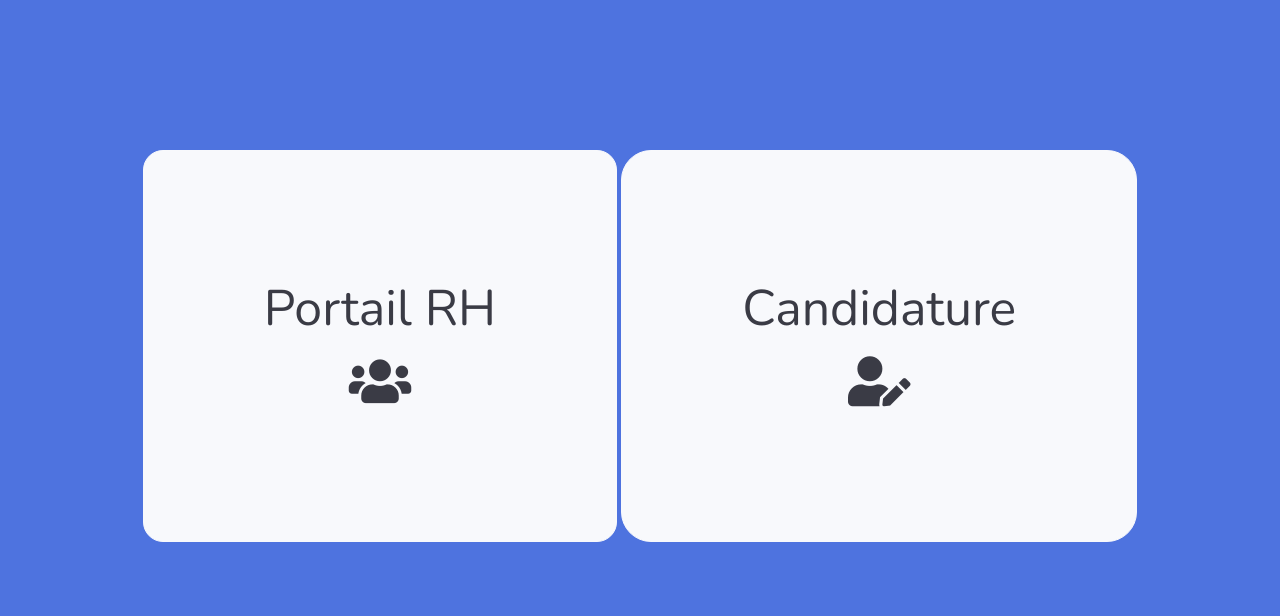
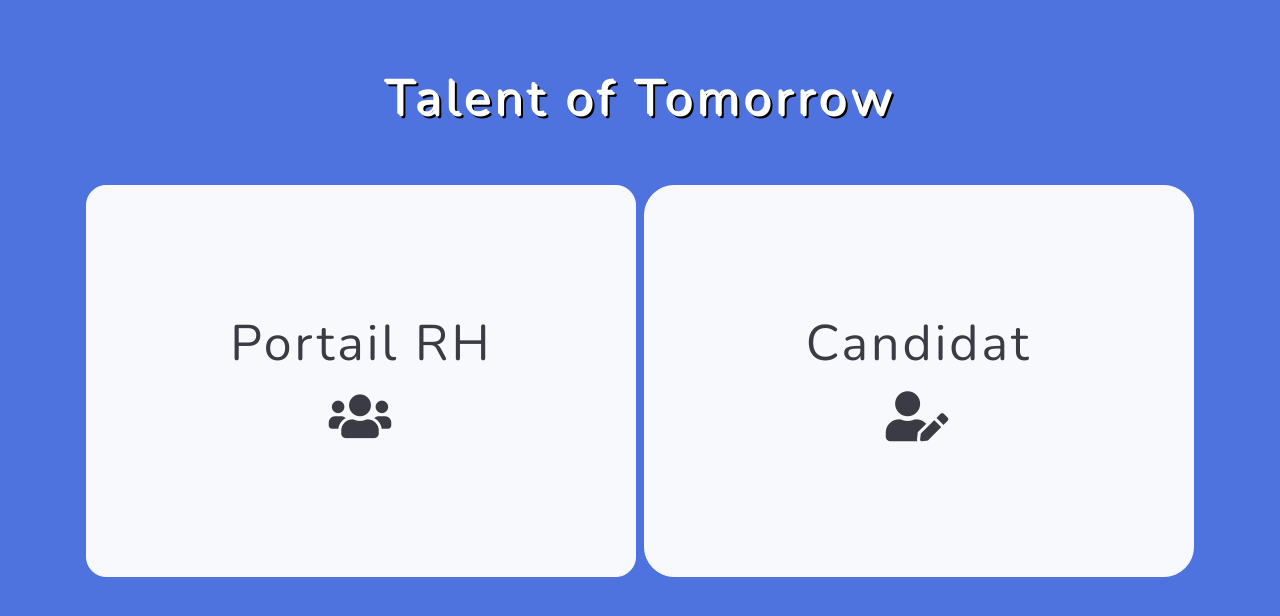
Before and after one commit to yannworkm/talentOfTomorrow, a website with bundled scripts: page accueil.html in a window 1280 px wide. Built offline with nearby package versions, Linux system fonts and the light colour scheme.

Commit message:
after rebase ludoBranch

```diff
--- a/accueil.html
+++ b/accueil.html
@@ -28,9 +28,16 @@
   </head>
 
   <body id="page-top" style="background-color: #4e73df;">
-    <div style="margin: auto; text-align: center; margin-top: 150px;">
+    <div
+      style="font-size: 50px; text-align: center; margin-top: 60px; letter-spacing: 4px; color: white; text-shadow: 2px 2px 0 white, 4px 4px 0 black;"
+    >
+      Talent of Tomorrow
+    </div>
+    <div
+      style="margin: auto; text-align: center; margin-top: 50px; letter-spacing: 3px;"
+    >
       <a
-        style="padding: 120px; border-radius: 20px; font-size: 50px;"
+        style="padding: 120px; border-radius: 20px; font-size: 50px; width: 550px;"
         role="button"
         class="btn btn-light"
         href="login.html"
@@ -40,12 +47,12 @@
         <i class="fas fa-users"></i>
       </a>
       <a
-        style="padding: 120px; border-radius: 30px; font-size: 50px;"
+        style="padding: 120px; border-radius: 30px; font-size: 50px; width: 550px;"
         role="button"
         class="btn btn-light"
         href="candidature.html"
       >
-        Candidature
+        Candidat
         <br />
         <i class="fas fa-user-edit"></i>
       </a>
```
Also changed, not shown: css/sb-admin-2.css, css/sb-admin-2.min.css.
